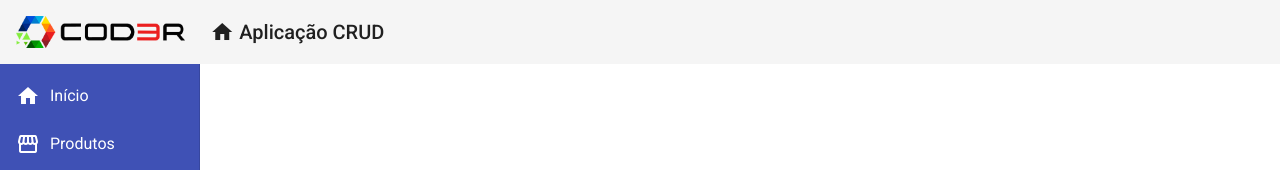
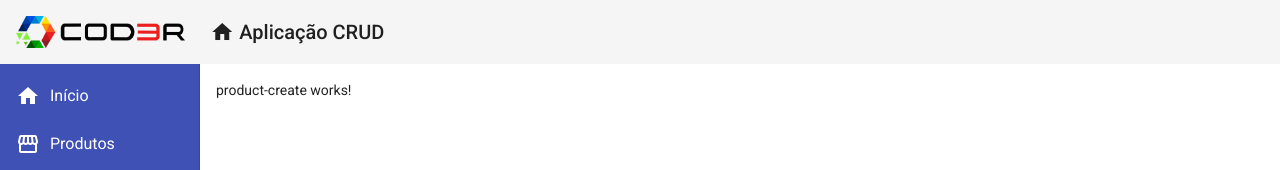
Before and after one commit to denisrmacedo/angular-crud, an Angular app: page /products/create in a window 1280 px wide. Before the commit this address led to /. Shown: the top 170 px of the page. Built offline with nearby package versions, Linux system fonts and the light colour scheme.

Commit message:
component product create

```diff
--- a/src/app/app-routing.module.ts
+++ b/src/app/app-routing.module.ts
@@ -3,6 +3,7 @@
 
 import { HomeComponent } from './views/home/home.component';
 import { ProductCrudComponent } from './views/product-crud/product-crud.component';
+import { ProductCreateComponent } from './components/product-create/product-create.component';
 
 const routes: Routes = [
   {
@@ -12,6 +13,10 @@
   {
     path: "products",
     component: ProductCrudComponent
+  },
+  {
+    path: "products/create",
+    component: ProductCreateComponent
   }
 ];
 
--- a/src/app/app.module.ts
+++ b/src/app/app.module.ts
@@ -15,6 +15,7 @@
 import { MatListModule } from '@angular/material/list';
 import { HomeComponent } from './views/home/home.component';
 import { ProductCrudComponent } from './views/product-crud/product-crud.component';
+import { ProductCreateComponent } from './components/product-create/product-create.component';
 
 @NgModule({
   declarations: [
@@ -23,7 +24,8 @@
     FooterComponent,
     NavComponent,
     HomeComponent,
-    ProductCrudComponent
+    ProductCrudComponent,
+    ProductCreateComponent
   ],
   imports: [
     BrowserModule,
--- /dev/null
+++ b/src/app/components/product-create/product-create.component.html
@@ -0,0 +1 @@
+<p>product-create works!</p>
--- /dev/null
+++ b/src/app/components/product-create/product-create.component.ts
@@ -0,0 +1,15 @@
+import { Component, OnInit } from '@angular/core';
+
+@Component({
+  selector: 'app-product-create',
+  templateUrl: './product-create.component.html',
+  styleUrls: ['./product-create.component.css']
+})
+export class ProductCreateComponent implements OnInit {
+
+  constructor() { }
+
+  ngOnInit(): void {
+  }
+
+}
```
Also changed, not shown: src/app/components/product-create/product-create.component.css (added).
